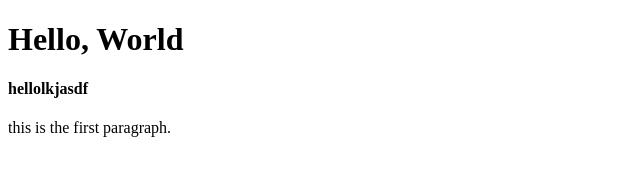
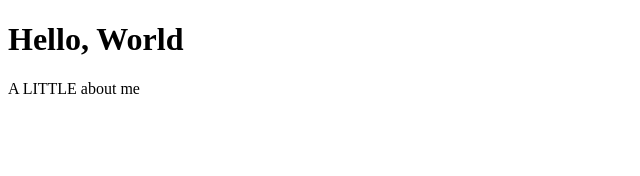
Before and after one commit to ChaseDShank/day-1, a plain HTML site: page index.html in a window 1280 px wide. Shown: the whole page, without its empty margins (0-640 px from the left). Drawn offline with Linux system fonts and the light colour scheme.

Commit message:
testing code

```diff
--- a/index.html
+++ b/index.html
@@ -8,8 +8,6 @@
 </head>
 <body>
     <h1>Hello, World</h1>
-    <h4>hellolkjasdf</h4>
-    <p>this is the first paragraph.</p>
-
+<p>A LITTLE about me</p>
 </body>
 </html>
```
